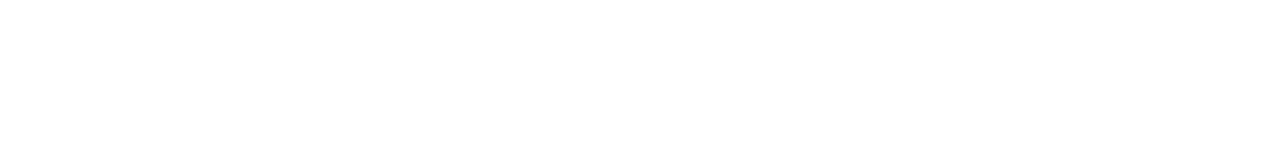
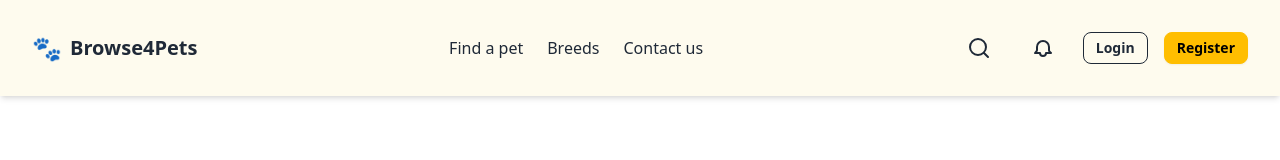
Before and after one commit to shakib-19m/Living-Lab, a plain HTML site: page index.html in a window 1280 px wide. Drawn offline with nearby package versions, Linux system fonts and the light colour scheme.

Commit message:
added nav bar

```diff
--- a/index.html
+++ b/index.html
@@ -6,8 +6,66 @@
     <title>Living Lab</title>
     <link href="https://cdn.jsdelivr.net/npm/daisyui@4.12.23/dist/full.min.css" rel="stylesheet" type="text/css" />
 <script src="https://cdn.tailwindcss.com"></script>
+
 </head>
-<body>
+<body class="bg-[#fefbee]">
+
+    <!-- Navbar -->
+    <nav class="navbar bg-[#fefbee] shadow-md">
+        <div class="container mx-auto px-6 py-4 flex justify-between items-center">
+            <!-- Logo -->
+            <div class="flex items-center space-x-2">
+                <span class="text-yellow-500 text-2xl">🐾</span>
+                <h1 class="text-xl font-bold">Browse4Pets</h1>
+            </div>
+
+            <!-- Desktop Menu -->
+            <div class="hidden md:flex space-x-6">
+                <a href="#" class="hover:text-yellow-500">Find a pet</a>
+                <a href="#" class="hover:text-yellow-500">Breeds</a>
+                <a href="#" class="hover:text-yellow-500">Contact us</a>
+            </div>
+
+            <!-- Icons + Buttons -->
+            <div class="flex items-center space-x-4">
+                <!-- Search Icon -->
+                <button class="btn btn-ghost btn-circle">
+                    <svg xmlns="http://www.w3.org/2000/svg" fill="none" viewBox="0 0 24 24" stroke="currentColor" class="w-6 h-6">
+                        <path stroke-linecap="round" stroke-linejoin="round" stroke-width="2" d="M11 19a8 8 0 100-16 8 8 0 000 16zm6-2l4 4"></path>
+                    </svg>
+                </button>
+
+                <!-- Notification Icon -->
+                <button class="btn btn-ghost btn-circle">
+                    <svg xmlns="http://www.w3.org/2000/svg" fill="none" viewBox="0 0 24 24" stroke="currentColor" class="w-6 h-6">
+                        <path stroke-linecap="round" stroke-linejoin="round" stroke-width="2" d="M15 17h5l-1.405-1.405A2.032 2.032 0 0118 14V11a6 6 0 10-12 0v3c0 .386-.149.735-.405 1.005L4 17h5m6 0a3 3 0 11-6 0"></path>
+                    </svg>
+                </button>
+
+                <!-- Login & Register -->
+                <button class="btn btn-outline btn-sm hidden md:inline-block">Login</button>
+                <button class="btn btn-warning btn-sm hidden md:inline-block">Register</button>
+
+                <!-- Mobile Menu Button -->
+                <div class="dropdown dropdown-end md:hidden">
+                    <label tabindex="0" class="btn btn-ghost btn-circle">
+                        <svg xmlns="http://www.w3.org/2000/svg" fill="none" viewBox="0 0 24 24" stroke="currentColor" class="w-6 h-6">
+                            <path stroke-linecap="round" stroke-linejoin="round" stroke-width="2" d="M4 6h16M4 12h16m-7 6h7"></path>
+                        </svg>
+                    </label>
+                    <ul tabindex="0" class="menu menu-compact dropdown-content mt-3 p-2 shadow bg-base-100 rounded-box w-52">
+                        <li><a href="#">Find a pet</a></li>
+                        <li><a href="#">Breeds</a></li>
+                        <li><a href="#">Contact us</a></li>
+                        <li><a href="#">Login</a></li>
+                        <li><a href="#">Register</a></li>
+                    </ul>
+                </div>
+            </div>
+        </div>
+    </nav>
+
+
 
 </body>
 </html>
```
